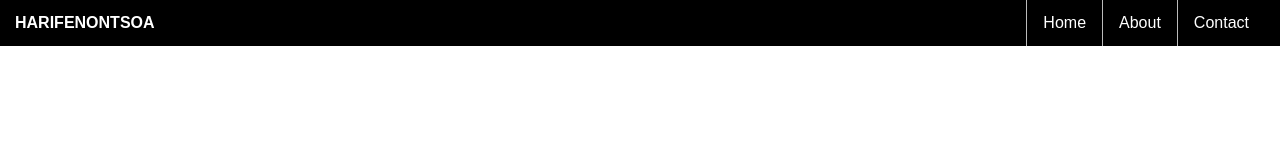
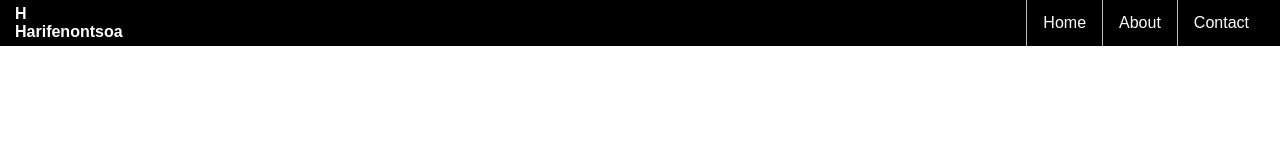
Before and after one commit to Tsoa2023/Portfolio_T, a plain HTML site: page index.html in a window 1280 px wide. Drawn offline with Linux system fonts and the light colour scheme.

Commit message:
Update index.html

```diff
--- a/index.html
+++ b/index.html
@@ -3,14 +3,19 @@
 <head>
     <meta charset="UTF-8">
     <meta name="viewport" content="width=device-width, initial-scale=1.0">
+
     <link rel="stylesheet" type="text/css" href="style.css">
     <title>Harifenontsoa</title>
 </head>
 <body>
     <nav class="container">
         <div class="logo">
-            <a href="index.html">HARIFENONTSOA</a>
+            <a href="index.html" width="100" height="100"><span>H</span></a>
+            <div class="full-name">
+                <a href="#" class="text">Harifenontsoa</a>
+            </div>
         </div>
+
         <div class="nav-link">
             <ul>
                 <li><a href="index.html">Home</a></li>
```
